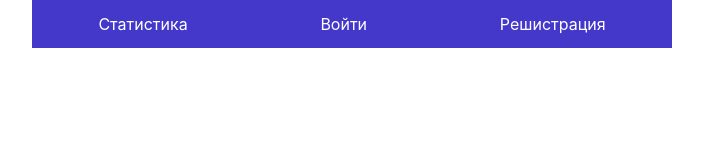
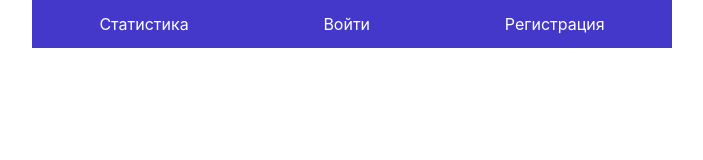
Before and after one commit to Sunshine-ki/BMSTU7_WEB, a React (Create React App) app in the folder front/: page / in a window 1280 px wide. Shown: the top 160 px of the page, without its empty margins (288-991 px from the left). Built offline with nearby package versions, Linux system fonts and the light colour scheme; no server answers.

Commit message:
show register tab

```diff
--- a/front/src/App.tsx
+++ b/front/src/App.tsx
@@ -41,7 +41,7 @@ function App() {
                     { !authed && (
                         <>
                             <Link to="login" className="text-white hover:text-indigo-200 transition-all">Войти</Link>
-                            <Link to="register" className="text-white hover:text-indigo-200 transition-all">Решистрация</Link>
+                            <Link to="register" className="text-white hover:text-indigo-200 transition-all">Регистрация</Link>
                         </>
                     ) }
                 </nav>
```
